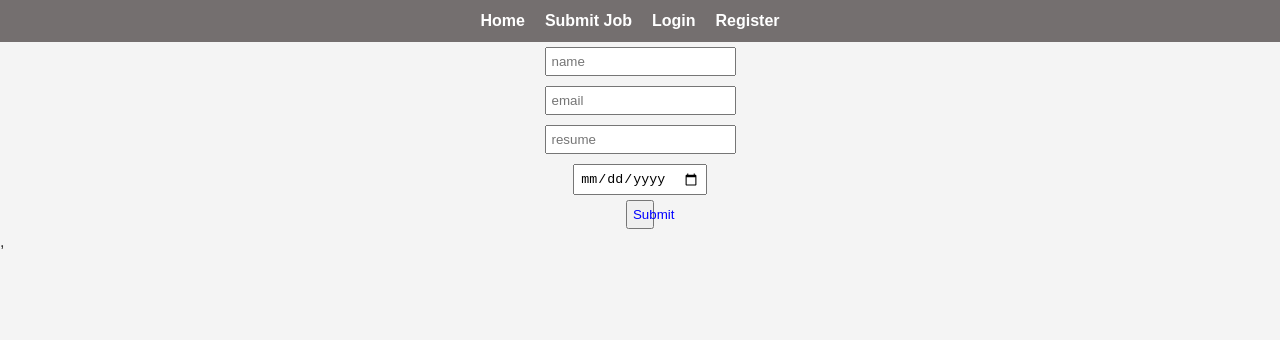
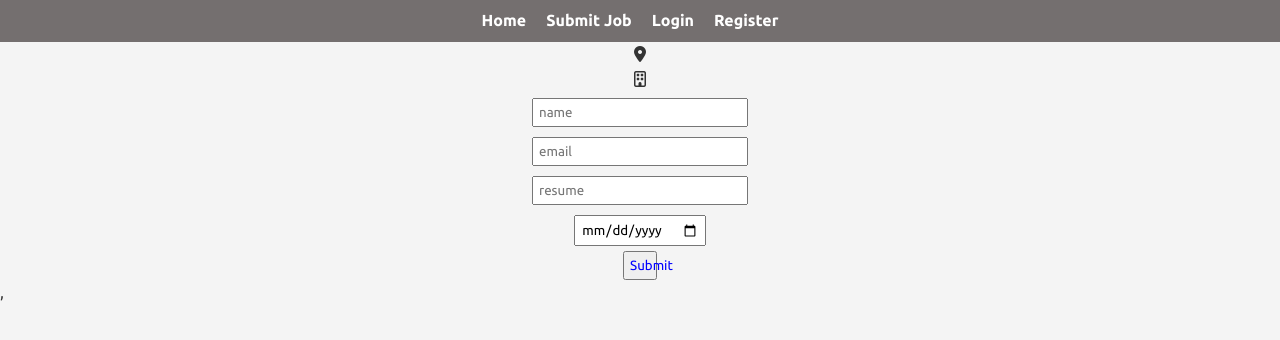
Before and after one commit to harunaabaldeh/legay-listing, a React (Vite) app in the folder client/: page /jobs/1 in a window 1280 px wide. Shown: the top 340 px of the page. Built offline with nearby package versions, Linux system fonts and the light colour scheme; no server answers.

Commit message:
add useContext store and routing

```diff
--- a/client/index.html
+++ b/client/index.html
@@ -1,9 +1,19 @@
-<!doctype html>
+<!DOCTYPE html>
 <html lang="en">
   <head>
     <meta charset="UTF-8" />
     <link rel="icon" type="image/svg+xml" href="/vite.svg" />
     <meta name="viewport" content="width=device-width, initial-scale=1.0" />
+    <link rel="preconnect" href="https://fonts.googleapis.com" />
+    <link rel="preconnect" href="https://fonts.gstatic.com" crossorigin />
+    <link
+      href="https://fonts.googleapis.com/css2?family=Ubuntu:ital,wght@0,300;0,400;0,500;0,700;1,300;1,400;1,500;1,700&display=swap"
+      rel="stylesheet"
+    />
+    <link
+      rel="stylesheet"
+      href="https://cdnjs.cloudflare.com/ajax/libs/font-awesome/6.6.0/css/all.min.css"
+    />
     <title>legay-listing</title>
   </head>
   <body>
--- a/client/src/components/Job.jsx
+++ b/client/src/components/Job.jsx
@@ -26,8 +26,14 @@ const Job = () => {
     <div className="job-page">
       <h1>{job.title}</h1>
       <p>{job.description}</p>
-      <p>{job.location}</p>
-      <p>{job.company}</p>
+      <p>
+        <i className="fa-solid fa-location-dot"></i>
+        {job.location}
+      </p>
+      <p>
+        <i className="fa-regular fa-building"></i>
+        {job.company}
+      </p>
       <SubmitApplication job_id={job_id} />
     </div>
   );
--- a/client/src/components/Login.jsx
+++ b/client/src/components/Login.jsx
@@ -1,42 +1,32 @@
-import axios from "axios";
-import React, { useState } from "react";
+import { useState } from "react";
+import { useAuth } from "../store/AuthContext";
 import { useNavigate } from "react-router-dom";
 
 const Login = () => {
   const [username, setUsername] = useState("");
   const [password, setPassword] = useState("");
   const navigate = useNavigate();
+  const { login } = useAuth();
 
-  const handleLoginAsync = async () => {
-    const data = {
-      username: username,
-      passoword: password,
-    };
-    await axios
-      .post("http://localhost:9000/auth/login", data)
-      .then((response) => {
-        if (response.status === 200) navigate("/");
-      })
-      .catch((error) => {
-        console.log(error);
-      });
+  const handleLogin = async () => {
+    await login(username, password);
+    navigate("/");
   };
+
   return (
     <div className="login-container">
       <h1>Login</h1>
       <input
-        value={username}
         type="text"
         placeholder="Username"
         onChange={(e) => setUsername(e.target.value)}
       />
       <input
-        value={password}
         type="password"
         placeholder="Password"
         onChange={(e) => setPassword(e.target.value)}
       />
-      <button onClick={handleLoginAsync}>Login</button>
+      <button onClick={handleLogin}>Login</button>
     </div>
   );
 };
--- a/client/src/components/NavBar.jsx
+++ b/client/src/components/NavBar.jsx
@@ -1,7 +1,9 @@
 import React from "react";
 import { Link } from "react-router-dom";
+import { useAuth } from "../store/AuthContext";
 
 const NavBar = () => {
+  const { isAuthenticated, logout } = useAuth();
   return (
     <>
       <nav>
@@ -12,12 +14,27 @@ const NavBar = () => {
           <li>
             <Link to="/submit-job">Submit Job</Link>
           </li>
+          {isAuthenticated ? (
+            <>
+              <li>
+                <Link to="/profile">Profile</Link>
+              </li>
+              <li>
+                <p className="logout-button" onClick={logout}>
+                  Logout
+                </p>
+              </li>
+            </>
+          ) : (
+            <>
               <li>
                 <Link to="/login">Login</Link>
               </li>
               <li>
                 <Link to="/register">Register</Link>
               </li>
+            </>
+          )}
         </ul>
       </nav>
     </>
--- a/client/src/components/Register.jsx
+++ b/client/src/components/Register.jsx
@@ -1,25 +1,16 @@
-import axios from "axios";
-import React, { useState } from "react";
+import { useState } from "react";
 import { useNavigate } from "react-router-dom";
+import { useAuth } from "../store/AuthContext";
 
 const Register = () => {
   const [username, setUsername] = useState("");
-  const [passoword, setPassword] = useState("");
+  const [password, setPassword] = useState("");
+  const navigate = useNavigate();
+  const { register } = useAuth();
 
-  const navigate = useNavigate();
   const handleRegisterAsync = async () => {
-    const data = {
-      username: username,
-      passoword: passoword,
-    };
-    await axios
-      .post("http://localhost:9000/auth/register", data)
-      .then((response) => {
-        if (response.status === 200) navigate("/login");
-      })
-      .catch((error) => {
-        console.log(error);
-      });
+    await register(username, password);
+    navigate("/login");
   };
 
   return (
--- a/client/src/index.css
+++ b/client/src/index.css
@@ -2,6 +2,9 @@
   margin: 0;
   padding: 0;
   box-sizing: border-box;
+  font-family: "Ubuntu", sans-serif;
+  font-weight: 400;
+  font-style: normal;
 }
 
 body {
@@ -140,6 +143,10 @@ footer {
   /* margin-top: 100px; */
 }
 
+.logout-button {
+  cursor: pointer;
+}
+
 /* REGISTER */
 .register-container {
   display: flex;
@@ -175,7 +182,7 @@ footer {
 
 button {
   padding: 5px;
-  width: 14%;
+  width: 15%;
   color: blue;
 }
 
--- a/client/src/main.jsx
+++ b/client/src/main.jsx
@@ -2,14 +2,16 @@ import React from "react";
 import ReactDOM from "react-dom/client";
 import App from "./App.jsx";
 import "./index.css";
-// import router from "../src/router/router.jsx";
-import { router } from "./router/router.jsx";
-import { RouterProvider, BrowserRouter } from "react-router-dom";
+import { AuthProvider } from "./store/AuthContext.jsx";
+import { BrowserRouter } from "react-router-dom";
 
 ReactDOM.createRoot(document.getElementById("root")).render(
   <React.StrictMode>
-    <BrowserRouter>
-    <App />
-  </BrowserRouter>,
+    <AuthProvider>
+      <BrowserRouter>
+        <App />
+      </BrowserRouter>
+    </AuthProvider>
+    ,
   </React.StrictMode>
 );
--- /dev/null
+++ b/client/src/store/AuthContext.jsx
@@ -0,0 +1,73 @@
+import axios from "axios";
+import { createContext, useContext, useState } from "react";
+
+// Create an authentication context
+const AuthContext = createContext(null);
+
+export const AuthProvider = ({ children }) => {
+  const [user, setUser] = useState(() => {
+    const storedUser = localStorage.getItem("accessToken");
+    return storedUser ? storedUser : null;
+  });
+
+  const register = async (username, password) => {
+    const registerFormData = {
+      username: username,
+      password: password,
+    };
+    await axios
+      .post("http://localhost:9000/auth/register", registerFormData)
+      .then((response) => {
+        if (response.status === 200) {
+          console.log("login was success. redirects needed");
+        }
+      })
+      .catch((error) => {
+        console.log(error);
+      });
+  };
+
+  const login = async (username, password) => {
+    const loginData = {
+      username: username,
+      password: password,
+    };
+    await axios
+      .post("http://localhost:9000/auth/login", loginData)
+      .then((res) => {
+        if (res.status === 200) {
+          setUser(res.data.accessToken);
+          const accessToken = res.data.accessToken;
+          localStorage.setItem("accessToken", accessToken);
+        }
+      })
+      .catch((error) => {
+        if (error.response) {
+          console.log(error.response.data);
+          console.log(error.response.status);
+          console.log(error.response.headers);
+        } else if (error.request) {
+          console.log(error.request);
+        } else {
+          console.log("Error", error.message);
+        }
+      });
+  };
+
+  const logout = async () => {
+    setUser(null);
+    localStorage.removeItem("accessToken");
+  };
+
+  const isAuthenticated = !!user;
+
+  return (
+    <AuthContext.Provider value={{ isAuthenticated, register, login, logout }}>
+      {children}
+    </AuthContext.Provider>
+  );
+};
+
+export const useAuth = () => {
+  return useContext(AuthContext);
+};
```
Lines whose indentation alone changed are shown as unchanged.
